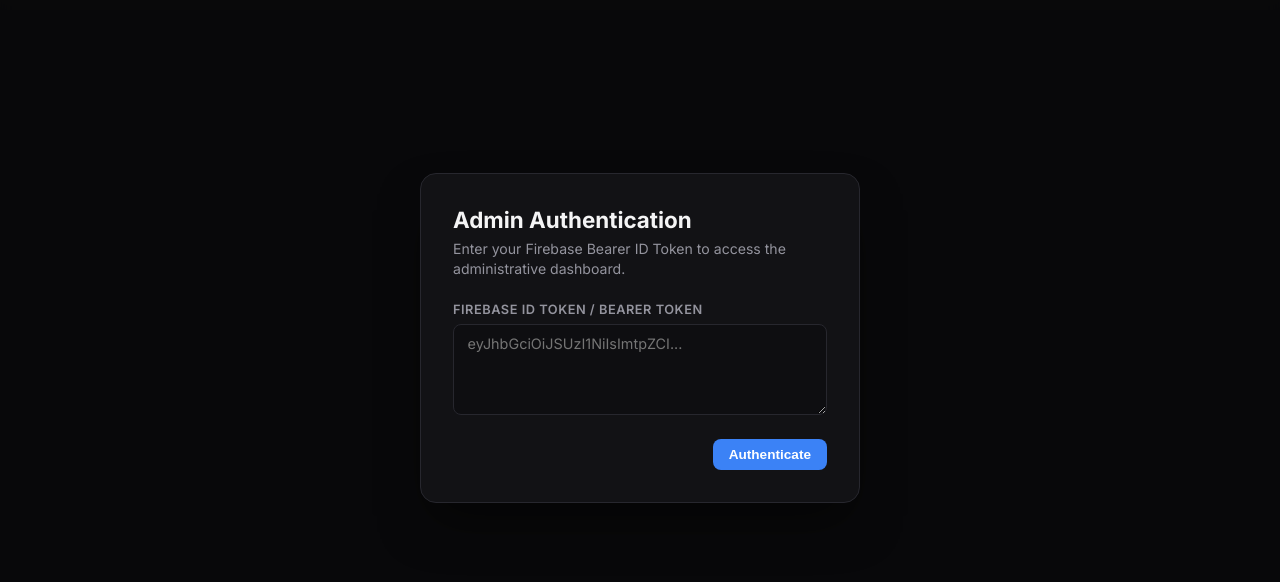
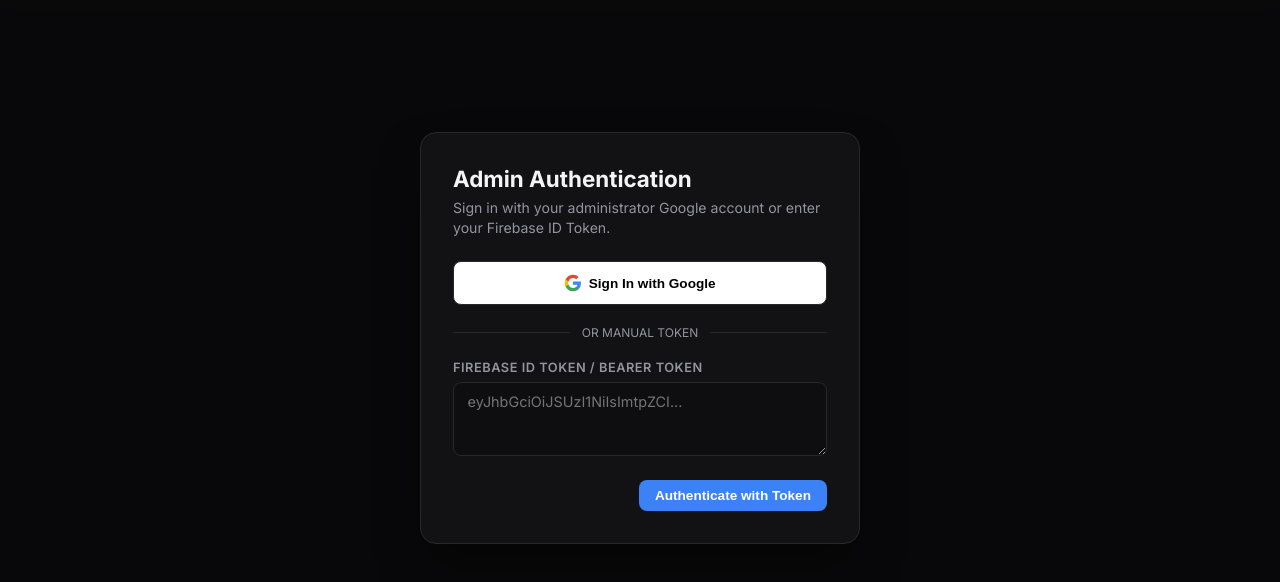
Before and after one commit to saahiyo/telecheck, a website: page public/admin.html in a window 1280 px wide. Shown: the part 62-644 px from the top of the page. Drawn offline with Linux system fonts and the light colour scheme.

Commit message:
feat(admin): add 1-click Google Sign-In to admin dashboard

```diff
--- a/public/admin.html
+++ b/public/admin.html
@@ -423,17 +423,34 @@
   <div id="loginPromptOverlay" class="login-overlay">
     <div class="login-card">
       <h2>Admin Authentication</h2>
-      <p>Enter your Firebase Bearer ID Token to access the administrative dashboard.</p>
+      <p>Sign in with your administrator Google account or enter your Firebase ID Token.</p>
 
       <div id="loginError" class="login-error"></div>
 
+      <!-- 1-Click Google Sign In Button -->
+      <button class="btn" id="googleSignInBtn" onclick="signInWithGoogle()" style="width: 100%; justify-content: center; padding: 0.75rem; margin-bottom: 1.25rem; background: white; color: black; border: 1px solid var(--surface-border);">
+        <svg width="18" height="18" viewBox="0 0 24 24">
+          <path d="M22.56 12.25c0-.78-.07-1.53-.2-2.25H12v4.26h5.92c-.26 1.37-1.04 2.53-2.21 3.31v2.77h3.57c2.08-1.92 3.28-4.74 3.28-8.09z" fill="#4285F4"/>
+          <path d="M12 23c2.97 0 5.46-.98 7.28-2.66l-3.57-2.77c-.98.66-2.23 1.06-3.71 1.06-2.86 0-5.29-1.93-6.16-4.53H2.18v2.84C3.99 20.53 7.7 23 12 23z" fill="#34A853"/>
+          <path d="M5.84 14.09c-.22-.66-.35-1.36-.35-2.09s.13-1.43.35-2.09V7.07H2.18C1.43 8.55 1 10.22 1 12s.43 3.45 1.18 4.93l3.66-2.84z" fill="#FBBC05"/>
+          <path d="M12 5.38c1.62 0 3.06.56 4.21 1.64l3.15-3.15C17.45 2.09 14.97 1 12 1 7.7 1 3.99 3.47 2.18 7.07l3.66 2.84c.87-2.6 3.3-4.53 6.16-4.53z" fill="#EA4335"/>
+        </svg>
+        <span>Sign In with Google</span>
+      </button>
+
+      <div style="display: flex; align-items: center; gap: 0.75rem; margin-bottom: 1.25rem;">
+        <hr style="flex: 1; border: 0; border-top: 1px solid var(--surface-border);">
+        <span style="font-size: 0.75rem; color: var(--text-muted); text-transform: uppercase;">Or manual token</span>
+        <hr style="flex: 1; border: 0; border-top: 1px solid var(--surface-border);">
+      </div>
+
       <div class="form-group">
         <label for="adminTokenInput">Firebase ID Token / Bearer Token</label>
-        <textarea id="adminTokenInput" rows="4" placeholder="eyJhbGciOiJSUzI1NiIsImtpZCI..."></textarea>
+        <textarea id="adminTokenInput" rows="3" placeholder="eyJhbGciOiJSUzI1NiIsImtpZCI..."></textarea>
       </div>
 
       <div style="display: flex; gap: 0.5rem; justify-content: flex-end;">
-        <button class="btn" id="submitLoginBtn" onclick="submitLogin()">Authenticate</button>
+        <button class="btn" id="submitLoginBtn" onclick="submitLogin()">Authenticate with Token</button>
       </div>
     </div>
   </div>
@@ -543,7 +560,24 @@
 
   <div id="toast"></div>
 
+  <!-- Firebase Client SDK (compat for simple standalone script) -->
+  <script src="https://www.gstatic.com/firebasejs/10.12.0/firebase-app-compat.js"></script>
+  <script src="https://www.gstatic.com/firebasejs/10.12.0/firebase-auth-compat.js"></script>
+
   <script>
+    const firebaseConfig = {
+      apiKey: "AIzaSyBgwuNbo2YaRtMnQhNAOcyXaci9DDMtAy0",
+      authDomain: "projectss-6a660.firebaseapp.com",
+      projectId: "projectss-6a660",
+      storageBucket: "projectss-6a660.firebasestorage.app",
+      messagingSenderId: "703438254376",
+      appId: "1:703438254376:web:561bd47f0f94088262e01d"
+    };
+
+    if (!firebase.apps.length) {
+      firebase.initializeApp(firebaseConfig);
+    }
+
     let authToken = localStorage.getItem('tc_admin_token') || '';
 
     function showToast(msg) {
@@ -559,6 +593,39 @@
 
     function closeLoginPrompt() {
       document.getElementById('loginPromptOverlay').style.display = 'none';
+    }
+
+    async function signInWithGoogle() {
+      const errEl = document.getElementById('loginError');
+      errEl.style.display = 'none';
+      const btn = document.getElementById('googleSignInBtn');
+      btn.disabled = true;
+
+      try {
+        const provider = new firebase.auth.GoogleAuthProvider();
+        const result = await firebase.auth().signInWithPopup(provider);
+        const token = await result.user.getIdToken();
+
+        // Verify admin privilege
+        const res = await fetch('/api/admin/overview', {
+          headers: { 'Authorization': `Bearer ${token}` }
+        });
+
+        if (!res.ok) {
+          const body = await res.json().catch(() => ({}));
+          throw new Error(body.error || 'This Google account is not configured as an administrator.');
+        }
+
+        authToken = token;
+        localStorage.setItem('tc_admin_token', token);
+        closeLoginPrompt();
+        initDashboard();
+      } catch (err) {
+        errEl.textContent = err.message;
+        errEl.style.display = 'block';
+      } finally {
+        btn.disabled = false;
+      }
     }
 
     function logout() {
```
